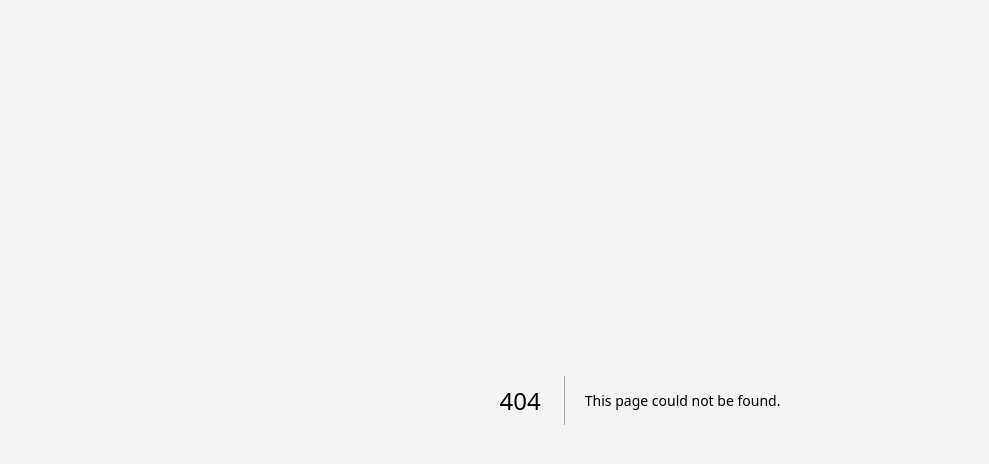
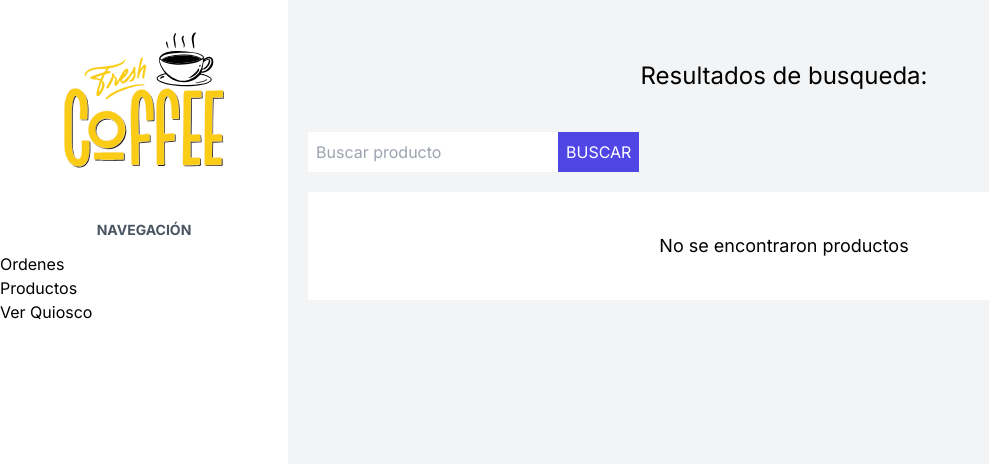
Before and after one commit to casobrino/quiosco-next, a Next.js app: page /admin/products/search in a window 1280 px wide. Before the commit this address had no page. Shown: the top 464 px of the page, without its empty margins (0-989 px from the left). Built offline with nearby package versions, Linux system fonts and the light colour scheme; no server answers; the database is empty.

Commit message:
admin/products y admin/search fueron agregados con la funcion de Busqueda

```diff
--- /dev/null
+++ b/app/admin/products/new/page.tsx
@@ -0,0 +1,6 @@
+const CrearProducto = () => {
+  return (
+    <div>CrearProducto</div>
+  )
+}
+export default CrearProducto
--- a/app/admin/products/page.tsx
+++ b/app/admin/products/page.tsx
@@ -3,6 +3,8 @@ import ProductPagination from '@/components/products/ProductsPagination'
 import ProductTable from '@/components/products/ProductsTable'
 import Heading from '@/components/ui/Heading'
 import { prisma } from '@/src/lib/prisma'
+import Link from 'next/link'
+import ProductSearchForm from '@/components/products/SearchForm'
 
 async function productCount () {
   return await prisma.product.count()
@@ -26,24 +28,31 @@ export default async function ProductsPage ({ searchParams }: { searchParams: {
   const pageSize = 10
   const page = parseInt(searchParams.page) || 1
 
-  if(page < 0) redirect('/admin/products')
+  if (page < 0) redirect('/admin/products')
 
   const productsData = getProducts(page, pageSize)
   const totaProductsData = productCount()
   const [products, totalProducts] = await Promise.all([productsData, totaProductsData])
   const totalPages = Math.ceil(totalProducts / pageSize)
 
-  if(page > totalPages) redirect('/admin/products')
+  if (page > totalPages) redirect('/admin/products')
 
   return (
     <>
       <Heading>Products</Heading>
+      <div className='flex flex-col gap-5 lg:flex-row lg: justify-between'>
+        <Link
+          href={'/admin/products/new'}
+          className='bg-amber-400 rounded w-full lg:w-auto text-xl px-10 py-3 text-center font-bold cursor-pointer hover:bg-amber-600 hover:text-white transition-all'
+        >Crear Producto</Link>
+        <ProductSearchForm />
+      </div>
       <ProductTable
         products={products}
       />
       <ProductPagination
         page={page}
-        totalPages = {totalPages}
+        totalPages={totalPages}
       />
     </>
   )
--- /dev/null
+++ b/app/admin/products/search/page.tsx
@@ -0,0 +1,43 @@
+import ProductTable from '@/components/products/ProductsTable'
+import ProductSearchForm from '@/components/products/SearchForm'
+import Heading from '@/components/ui/Heading'
+import { prisma } from '@/src/lib/prisma'
+
+async function searchProducts (searchTerm: string) {
+  const products = await prisma.product.findMany({
+    where: {
+      name: {
+        contains: searchTerm,
+        mode: 'insensitive',
+      }
+    }, include: {
+      category: true
+    }
+  })
+  return products
+}
+
+export default async function SearchPage ({ searchParams }: { searchParams: { search: string } }) {
+  const products = await searchProducts(searchParams.search)
+
+  return (
+    <div>
+      <Heading>Resultados de busqueda: <span className='black capitalize'>{searchParams.search}</span></Heading>
+      <div className='flex flex-col gap-5 lg:flex-row lg: justify-between'>
+        <ProductSearchForm />
+      </div>
+      {
+        products.length
+          ?
+          <ProductTable
+            products={products}
+          />
+          :
+          <div className=' w-full py-10 mt-5 text-center bg-white'>
+            <p className='text-lg'>No se encontraron productos</p>
+          </div>
+      }
+
+    </div>
+  )
+}
--- a/components/products/ProductsTable.tsx
+++ b/components/products/ProductsTable.tsx
@@ -1,5 +1,4 @@
 import { ProductsWithCategory } from '@/app/admin/products/page'
-import { Product } from '@prisma/client'
 import Link from 'next/link'
 type ProductTableProps = {
   products: ProductsWithCategory
--- /dev/null
+++ b/components/products/SearchForm.tsx
@@ -0,0 +1,37 @@
+'use client'
+import { SearchSchema } from '@/src/schema'
+import { useRouter } from 'next/navigation'
+import { toast } from 'react-toastify'
+
+export default function ProductSearchForm () {
+  const router = useRouter()
+  const handleSearchForm = (formData: FormData) => {
+    const data = {
+      search: formData.get('search')
+    }
+    const result = SearchSchema.safeParse(data)
+    if(!result.success){
+      result.error.issues.forEach( error => {
+        toast.error(error.message)
+      })
+      return
+    }
+    router.push(`/admin/products/search?search=${result.data?.search}`)
+  }
+  return (
+    <form
+      action={handleSearchForm}
+      className='flex items-center'
+    >
+      <input type="text" placeholder='Buscar producto'
+        className='p-2 placeholder:-gray-400 w-full'
+        name='search'
+      />
+      <input
+        type="submit"
+        value={'Buscar'}
+        className='bg-indigo-600 p-2 uppercase text-white cursor-pointer'
+      />
+    </form>
+  )
+}
--- a/src/schema/index.ts
+++ b/src/schema/index.ts
@@ -19,3 +19,9 @@ export const OrderIdSchema = z.object({
     .transform((value) => parseInt(value))
     .refine(value => value > 0, { message: 'Hay errores' })
 })
+
+export const SearchSchema = z.object({
+  search: z.string()
+    .trim()
+    .min(1, { message: 'La busqueda no puede ir vacia' })
+})
```
Also changed, not shown: components/products/ProductsPagination.tsx (+5 -6 lines).
